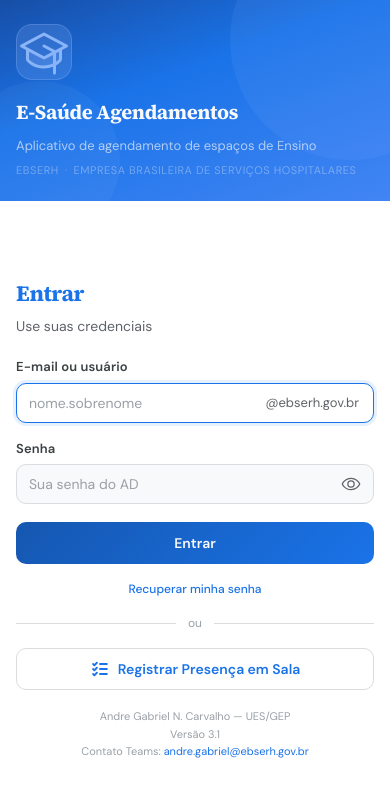
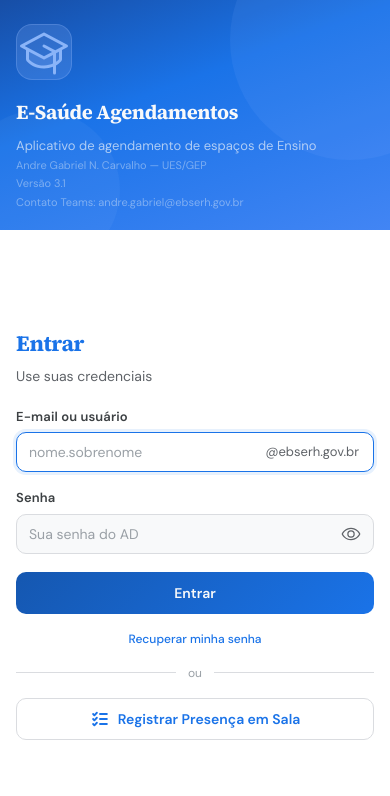
Before and after one commit to andregabrielnc/agendamento, a React (Vite) app: page / in a window 390 px wide. Shown: the top 796 px of the page. Built offline with nearby package versions, Linux system fonts and the light colour scheme; no server answers; a web font is replaced by a local one.

Commit message:
style: swap logo and copyright between panels
- Brand panel footer: now shows copyright/author info (light text)
- Form panel bottom: now shows hospital logo (centered, subtle opacity)
- Mobile: hide logo from form panel (space constrained)

Co-Authored-By: Claude Opus 4.6 <noreply@anthropic.com>

```diff
--- a/src/pages/Login.module.css
+++ b/src/pages/Login.module.css
@@ -134,26 +134,12 @@
 .brandFooter {
     position: relative;
     z-index: 1;
-}
-
-.brandLogo {
-    display: block;
-    max-width: 220px;
-    height: auto;
-    opacity: 0.85;
-}
-
-.brandFooterText {
-    display: none;
     font-family: 'DM Sans', sans-serif;
     font-size: 11px;
-    color: rgba(248, 249, 250, 0.35);
-    letter-spacing: 0.05em;
-    text-transform: uppercase;
-}
-
-.dot {
-    margin: 0 6px;
+    color: rgba(248, 249, 250, 0.4);
+    display: flex;
+    flex-direction: column;
+    gap: 2px;
 }
 
 /* === Form Panel === */
@@ -348,24 +334,16 @@
     text-decoration: underline;
 }
 
-.copyright {
-    font-family: 'DM Sans', sans-serif;
-    font-size: 11px;
-    color: #9aa0a6;
-    text-align: center;
+.formLogo {
     display: flex;
-    flex-direction: column;
-    gap: 1px;
-    margin-top: 2px;
+    justify-content: center;
+    margin-top: 4px;
 }
 
-.copyright a {
-    color: #1a73e8;
-    text-decoration: none;
-}
-
-.copyright a:hover {
-    text-decoration: underline;
+.formLogo img {
+    max-width: 180px;
+    height: auto;
+    opacity: 0.7;
 }
 
 /* === Presença Button === */
@@ -453,12 +431,8 @@
         font-size: 13px;
     }
 
-    .brandLogo {
+    .formLogo {
         display: none;
-    }
-
-    .brandFooterText {
-        display: inline;
     }
 
     .formPanel {
--- a/src/pages/Login.tsx
+++ b/src/pages/Login.tsx
@@ -72,12 +72,9 @@ export function Login({ onPresenca }: LoginProps) {
                         </div>
                     </div>
                     <div className={styles.brandFooter}>
-                        <img src="/logo_hc.png" alt="EBSERH — Empresa Brasileira de Serviços Hospitalares" className={styles.brandLogo} />
-                        <span className={styles.brandFooterText}>
-                            <span>EBSERH</span>
-                            <span className={styles.dot}>·</span>
-                            <span>Empresa Brasileira de Serviços Hospitalares</span>
-                        </span>
+                        <span>Andre Gabriel N. Carvalho — UES/GEP</span>
+                        <span>Versão 3.1</span>
+                        <span>Contato Teams: andre.gabriel@ebserh.gov.br</span>
                     </div>
                 </div>
 
@@ -180,10 +177,8 @@ export function Login({ onPresenca }: LoginProps) {
                             </button>
                         )}
 
-                        <div className={styles.copyright}>
-                            <span>Andre Gabriel N. Carvalho — UES/GEP</span>
-                            <span>Versão 3.1</span>
-                            <span>Contato Teams: <a href="mailto:andre.gabriel@ebserh.gov.br">andre.gabriel@ebserh.gov.br</a></span>
+                        <div className={styles.formLogo}>
+                            <img src="/logo_hc.png" alt="EBSERH — Empresa Brasileira de Serviços Hospitalares" />
                         </div>
                     </form>
                 </div>
```
